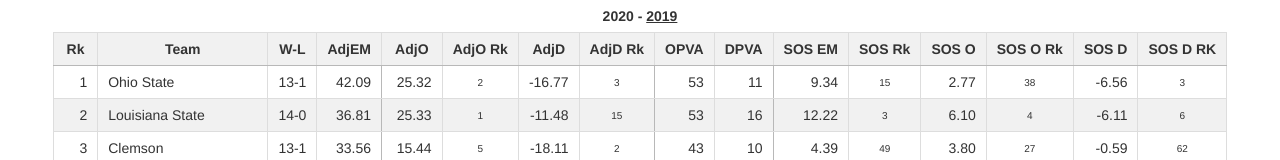
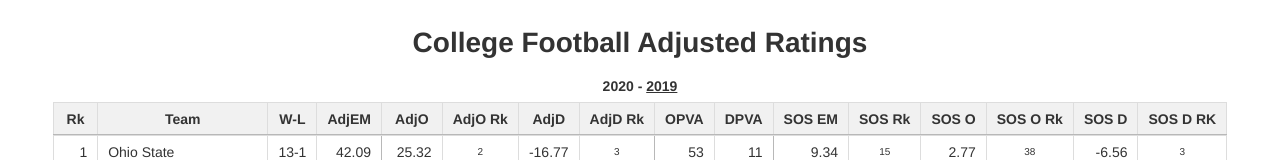
Before and after one commit to GrantHunter604/GrantHunter604.github.io, a plain HTML site: page 2019 CFB.htm in a window 1280 px wide. Shown: the top 160 px of the page. Drawn offline with Linux system fonts and the light colour scheme.

Commit message:
Added site header

```diff
--- a/2019 CFB.htm
+++ b/2019 CFB.htm
@@ -9,6 +9,7 @@
 <body>
 <div class="contentContainer">
 <div class="tableContainer">
+<h1 class="siteHeader">College Football Adjusted Ratings</h1>
 <div class="yearContainer"><a href="./2020 CFB.htm">2020</a> - <a  style="text-decoration: underline;" href="./2019 CFB.htm">2019</a></div>
 <table class="table table-bordered table-hover table-condensed sortable">
 <thead><tr><th title="Field #1">Rk</th>
--- a/styles/main.css
+++ b/styles/main.css
@@ -104,6 +104,10 @@ a:visited {
 	display: flex;
 }
 
+.siteHeader {
+	text-align: center
+}
+
 @media (max-width: 1000px) {
 	.tableContainer {
 		overflow-x: scroll;
```
Also changed, not shown: 2020 CFB.htm (+1 -0 lines), index.htm (+1 -0 lines).
